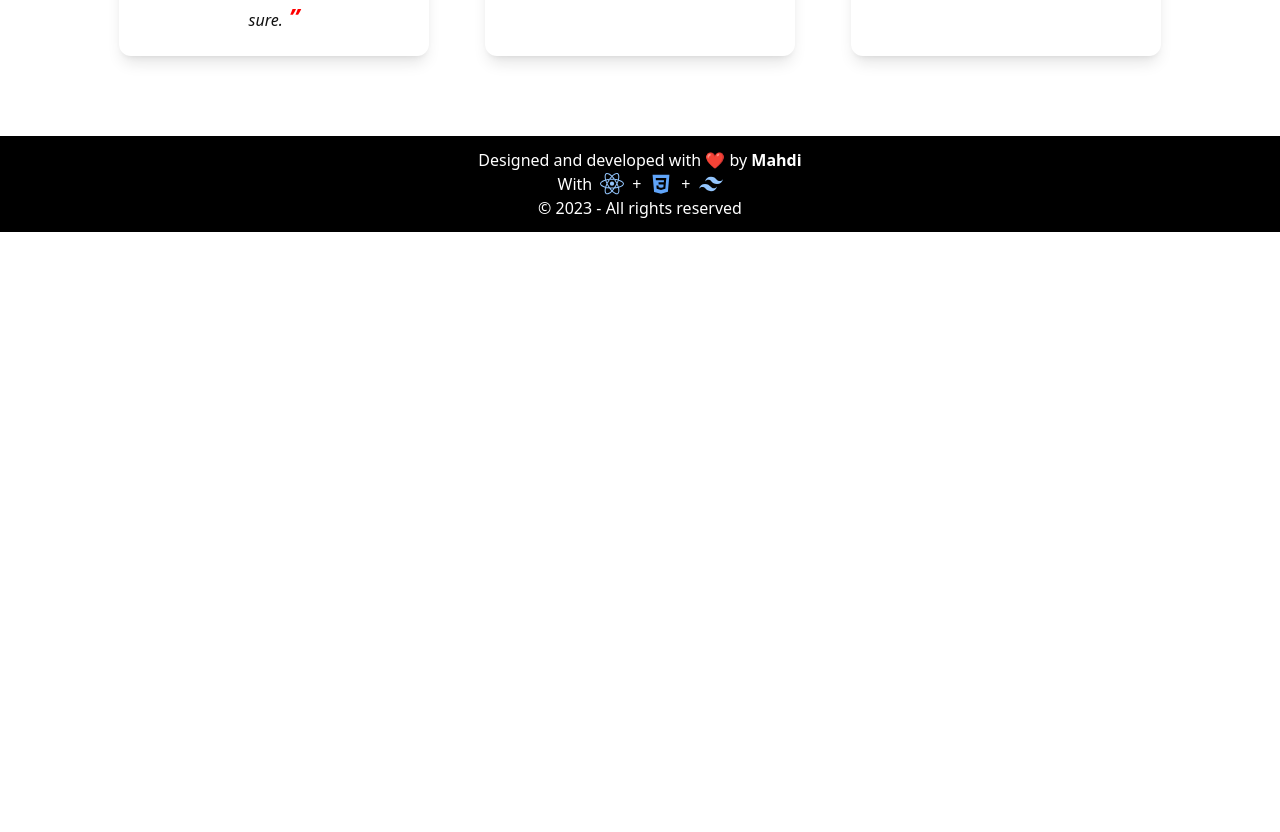
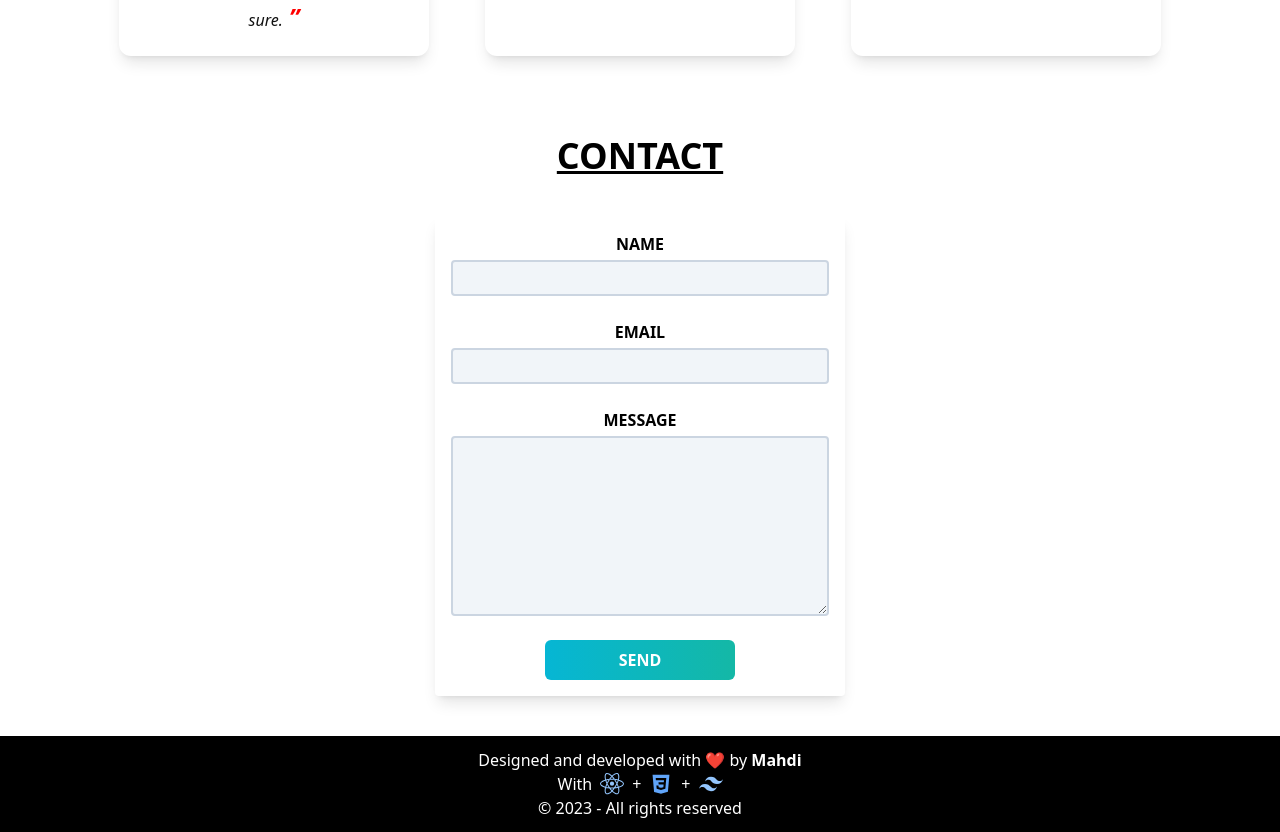
Before and after one commit to mahdi-nadir/portfolio, a React (Vite) app: page / in a window 1280 px wide. Shown: the part 4203-5035 px from the top of the page. Before the commit the page ends 4435 px from the top, so only its background shows below. Built offline with nearby package versions, Linux system fonts and the light colour scheme; no server answers.

Commit message:
add emailjs feature and style email component / fix animations of framer motion

```diff
--- a/package.json
+++ b/package.json
@@ -10,6 +10,7 @@
     "preview": "vite preview"
   },
   "dependencies": {
+    "@emailjs/browser": "^3.11.0",
     "classnames": "^2.3.2",
     "framer-motion": "^10.15.1",
     "react": "^18.2.0",
--- a/src/App.jsx
+++ b/src/App.jsx
@@ -5,6 +5,9 @@ import Projects from './components/Projects'
 import Footer from './components/Footer'
 import ButtonTop from './components/ButtonTop'
 import Recommandations from './components/Recommandations'
+import Email from './components/Email'
+// import .env
+import { SERVICE_ID, TEMPLATE_ID, USER_ID } from '/env'
 import { useState, useEffect, useRef } from 'react'
 
 
@@ -88,6 +91,7 @@ function App() {
         <Skills ref={goToSkills} language={language} dark={darkMode} />
         <Projects ref={goToProjects} language={language} dark={darkMode} />
         <Recommandations ref={goToReco} language={language} dark={darkMode} />
+        <Email language={language} dark={darkMode} SERVICE_ID={SERVICE_ID} TEMPLATE_ID={TEMPLATE_ID} USER_ID={USER_ID} />
         <ButtonTop />
       </div>
       <Footer language={language} />
--- /dev/null
+++ b/src/components/Email.jsx
@@ -0,0 +1,52 @@
+import React, { useRef, useState } from 'react'
+import emailjs from '@emailjs/browser';
+import { motion } from 'framer-motion';
+
+
+export default React.forwardRef(function Email({ language, dark, SERVICE_ID, TEMPLATE_ID, USER_ID }, ref) {
+    const form = useRef();
+    const [successMessage, setSuccessMessage] = useState(false);
+
+    function messageSent() {
+        setSuccessMessage(true);
+        setTimeout(() => {
+            setSuccessMessage(false);
+        }, 5000);
+    }
+
+    const fadeInVariants = {
+        initial: { opacity: 0, x: 200 },
+        animate: { opacity: 1, x: 0, transition: { duration: 1 } }
+    };
+
+    const sendEmail = (e) => {
+        e.preventDefault();
+
+        emailjs.sendForm(SERVICE_ID, TEMPLATE_ID, form.current, USER_ID)
+            .then((result) => {
+                e.target.reset();
+            }, (error) => {
+                console.log(error.text);
+            });
+    };
+
+    return (
+        <motion.div ref={ref}
+            variants={fadeInVariants}
+            initial="initial"
+            whileInView="animate"
+            viewport={{ once: true }}>
+            <h1 className='flex justify-center text-3xl md:text-4xl font-bold uppercase my-10 text-align underline'>Contact</h1>
+            <form ref={form} onSubmit={sendEmail} className={dark ? 'formBox flex flex-col shadow-lg shadow-gray-600 rounded p-4 w-5/6 md:w-2/6 mx-auto text-center uppercase' : 'formBox flex flex-col shadow-lg rounded p-4 w-5/6 md:w-2/6 mx-auto text-center uppercase'}>
+                <label className='font-bold mb-1'>{language == 'french' ? 'Nom' : 'Name'}</label>
+                <input type="text" name="user_name" className={dark ? 'bg-slate-500 mb-6 rounded border-2 border-slate-900 p-1' : 'bg-slate-100 mb-6 rounded border-2 border-slate-300 p-1'} />
+                <label className='font-bold mb-1'>{language == 'french' ? 'Courriel' : 'Email'}</label>
+                <input type="email" name="user_email" className={dark ? 'bg-slate-500 mb-6 rounded border-2 border-slate-900 p-1' : 'bg-slate-100 mb-6 rounded border-2 border-slate-300 p-1'} />
+                <label className='font-bold mb-1'>Message</label>
+                <textarea rows="7" name="message" className={dark ? 'bg-slate-500 mb-6 rounded border-2 border-slate-900 p-1' : 'bg-slate-100 mb-6 rounded border-2 border-slate-300 p-1'} />
+                <input type="submit" value={language == 'french' ? 'ENVOYER' : 'SEND'} className='btn font-semibold cursor-pointer bg-gradient-to-r from-cyan-500 to-teal-500 text-white px-4 py-2 rounded-md w-1/2 mx-auto' onClick={() => messageSent()} />
+                {successMessage && <p className='text-green-500 font-semibold animate-pulse mt-2'>{language == 'french' ? 'Message envoyé.. Merci!' : 'Message sent.. Thank you!'}</p>}
+            </form>
+        </motion.div>
+    );
+})
--- a/src/components/Recommandations.jsx
+++ b/src/components/Recommandations.jsx
@@ -8,10 +8,10 @@ import { motion } from 'framer-motion';
 
 export default React.forwardRef(function Recommandations({ language, dark }, ref) {
     const fadeInVariants = {
-        initial: { opacity: 0, y: 100 },
+        initial: { opacity: 0, x: -300 },
         animate: (index) => ({
             opacity: 1,
-            y: 0,
+            x: 0,
             transition: {
                 delay: index * 0.15
             }
--- a/src/components/Skills.jsx
+++ b/src/components/Skills.jsx
@@ -15,10 +15,10 @@ import SkillCard from './SkillCard';
 
 export default React.forwardRef(function Skills({ language, dark }, ref) {
     const fadeInVariants = {
-        initial: { opacity: 0, y: 100 },
+        initial: { opacity: 0, x: 300 },
         animate: (index) => ({
             opacity: 1,
-            y: 0,
+            x: 0,
             transition: {/*
                 duration: 0.5,
                 ease: "easeInOut", */
--- a/src/index.css
+++ b/src/index.css
@@ -288,7 +288,7 @@
 ########################## NAV ############################
 */
 .logo {
-    transition: transform .1s ease-in-out;
+    transition: transform .3s ease-in-out;
 }
 
 .logo:hover {
@@ -299,8 +299,12 @@
     animation: zoom .3s ease-in-out;
 }
 
+.btn {
+    transition: transform .3s ease-in-out;
+}
+
 .btn:hover {
-    text-decoration: underline;
+    transform: scale(1.05);
 }
 
 .imgFlag {
```
Also changed, not shown: 2 other files (tests, documents, lock files or other folders).
